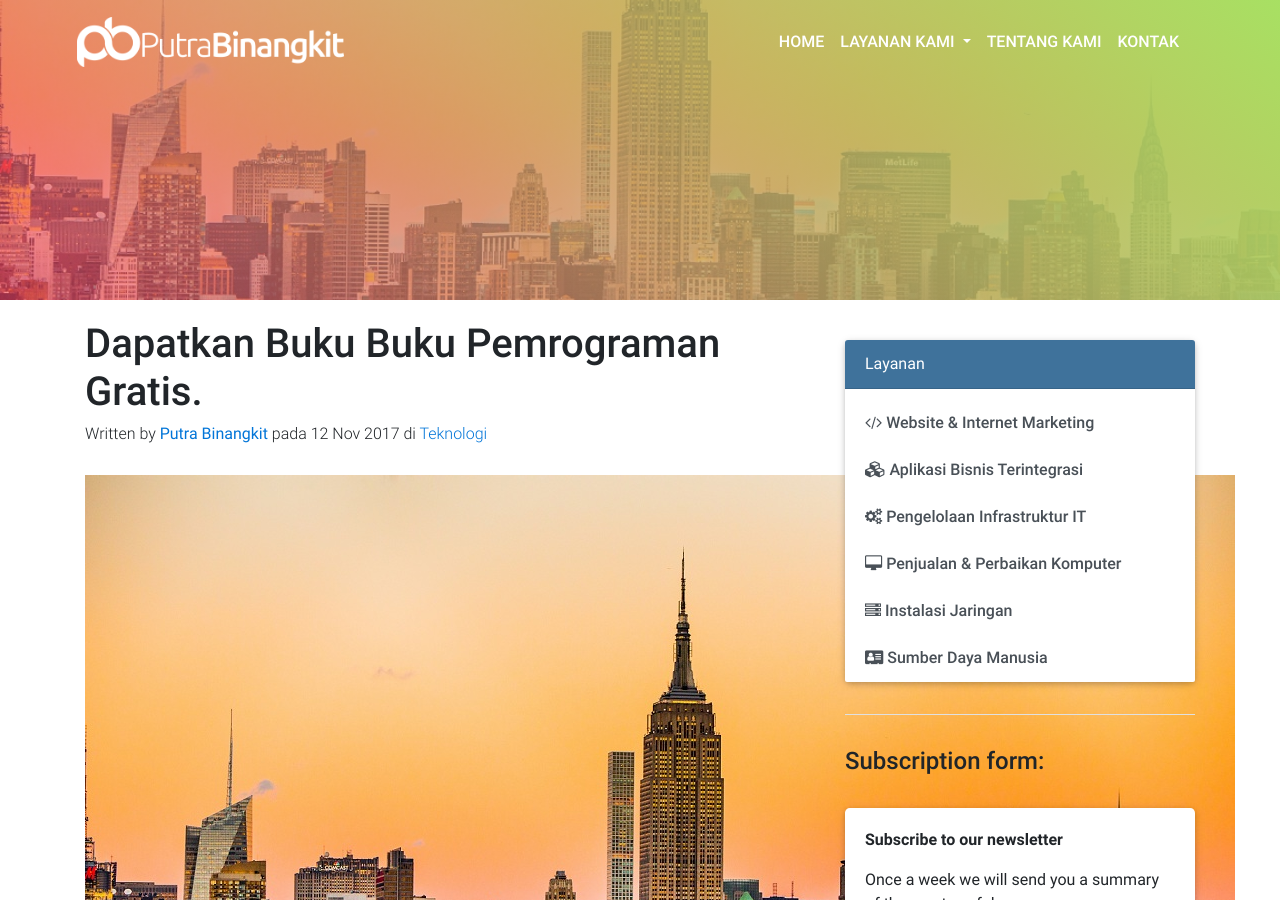
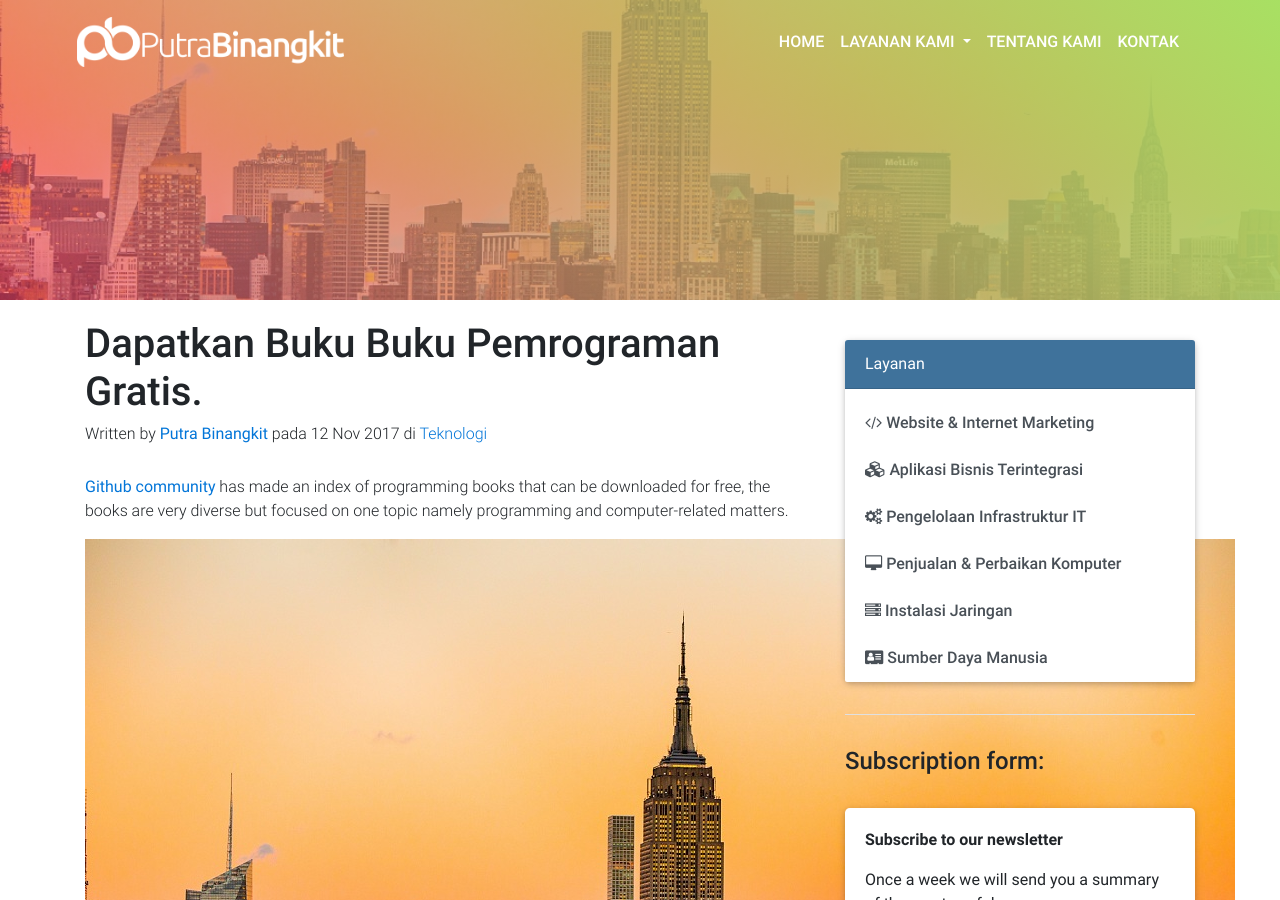
Before and after one commit to PutraBinangkit/putrabinangkit.github.io, a Jekyll site: the page built from _posts/2017-11-12-dapatkan-buku-buku-pemrograman-gratis.markdown, in a window 1280 px wide and 900 px high. Built offline with Jekyll 4.4.1, drawn with Linux system fonts in a browser that asks for light colours.

Commit message:
Update 2017-11-12-dapatkan-buku-buku-pemrograman-gratis.markdown

```diff
--- a/_posts/2017-11-12-dapatkan-buku-buku-pemrograman-gratis.markdown
+++ b/_posts/2017-11-12-dapatkan-buku-buku-pemrograman-gratis.markdown
@@ -5,8 +5,10 @@ date: 2017-11-12 11:20:00 Z
 category: Teknologi
 tags: buku pemrograman
 ---
-![My helpful screenshot]({{ "/img/michael-discenza-199747.jpg" | absolute_url }})
+
 **[Github community](https://github.com/vhf/free-programming-books)** has made an index of programming books that can be downloaded for free, <!-- more --> the books are very diverse but focused on one topic namely programming and computer-related matters.
+
+![My helpful screenshot]({{ "/img/michael-discenza-199747.jpg" class="img-fluid" | absolute_url }})
 
 Almost all programming languages are available on the index of the free books , starting from C \+\+, C #, PHP, .net, ruby, scala, and much more.
 
```
